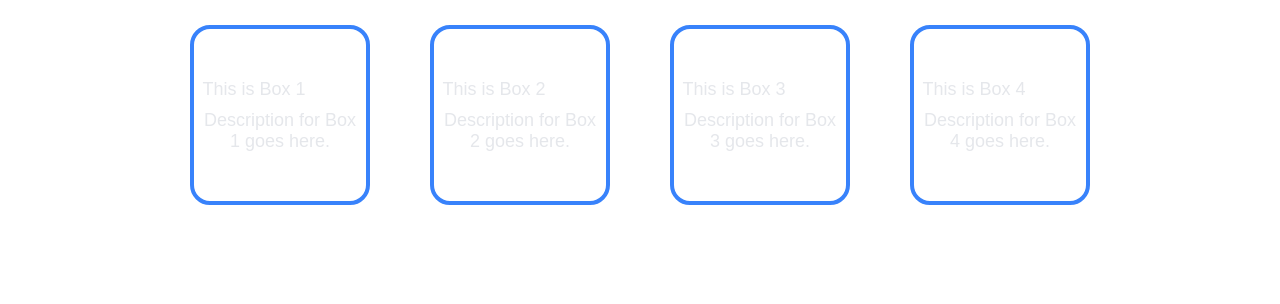
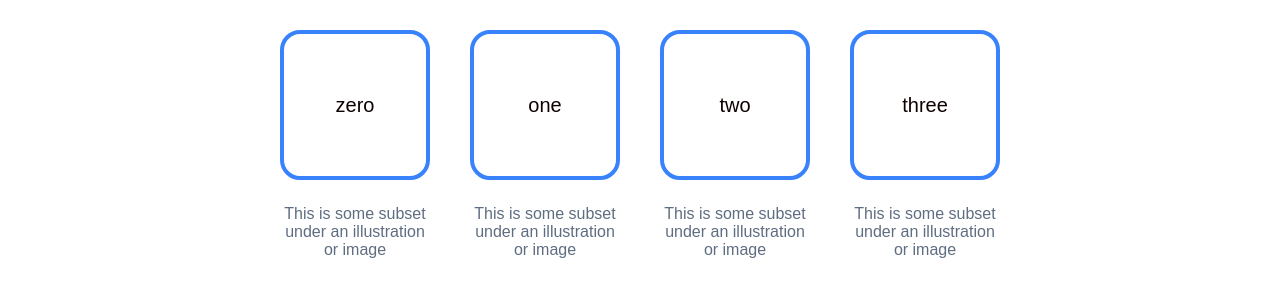
Before and after one commit to Ugo1000/Landing_page, a plain HTML site: page index.html in a window 1280 px wide. Shown: the part 619-923 px from the top of the page. Before the commit the page ends 844 px from the top, so only its background shows below. Drawn offline with Linux system fonts and the light colour scheme.

Commit message:
Done with The Section2
The information and the boxes

```diff
--- a/index.html
+++ b/index.html
@@ -39,36 +39,37 @@
     <section>
       <div class="info">
         <h1>Some random information.</h1>
+      </div>
 
-
-      <div class="container">
-        <div class="box">
-          <p>This is Box 1</p>
-          <p class="box-description">Description for Box 1 goes here.</p>
+      <div class="main-container">
+        <div class="box-container">
+          <div class="box">zero</div>
+          <p class="description">
+            This is some subset under an illustration or image
+          </p>
         </div>
 
-        <div class="box">
-          <p>This is Box 2</p>
-          <p class="box-description">Description for Box 2 goes here.</p>
+        <div class="box-container">
+          <div class="box">one</div>
+          <p class="description">
+            This is some subset under an illustration or image
+          </p>
         </div>
 
-        <div class="box">
-          <p>This is Box 3</p>
-          <p class="box-description">Description for Box 3 goes here.</p>
+        <div class="box-container">
+          <div class="box">two</div>
+          <p class="description">
+            This is some subset under an illustration or image
+          </p>
         </div>
 
-        <div class="box">
-          <p>This is Box 4</p>
-          <p class="box-description">Description for Box 4 goes here.</p>
+        <div class="box-container">
+          <div class="box">three</div>
+          <p class="description">
+            This is some subset under an illustration or image
+          </p>
         </div>
       </div>
-
-
-
-
-
-
-
     </section>
   </body>
 </html>
--- a/style.css
+++ b/style.css
@@ -78,44 +78,42 @@ img {
   text-align: center;
   margin-bottom: 20px 20px;
 }
-/*
-.boxes {
+
+.main-container {
+  display: flex;
+  justify-content: center;
+  align-items: center;
+  margin: 45px 300px;
+}
+
+.box-container {
   display: flex;
   flex-wrap: wrap;
   justify-content: center;
   align-items: center;
+  flex-direction: column;
   gap: 20px;
-  padding: 20px;
-} */
-
-.container {
-  display: flex;
-  flex-wrap: wrap;
-  justify-content: center;
-  align-items: center;
-  gap: 20px;
-  padding: 20px;
+  margin: 0 20px;
 }
 
 .box {
-  width: 180px;
-  height: 180px;
-  color:black
-  background-color: #f0f0f0;
+  padding: 0;
+  width: 150px;
+  height: 150px;
+  color: #0e0101;
+  background-color: #ffffff;
   border: 1px solid #ccc;
   display: flex;
   justify-content: center;
   align-items: center;
-  flex-direction: column;
   font-size: 20px;
-  margin: 0 20px;
   border: 4px solid #3882fb;
   border-radius: 20px;
 }
 
-
-
-.box-description {
+.description {
+  font-weight:400;
+  color: #5e6d81;
   text-align: center;
-  margin-top: 10px; /* Adjust this value if needed */
+  margin-top: 5px;
 }
```
